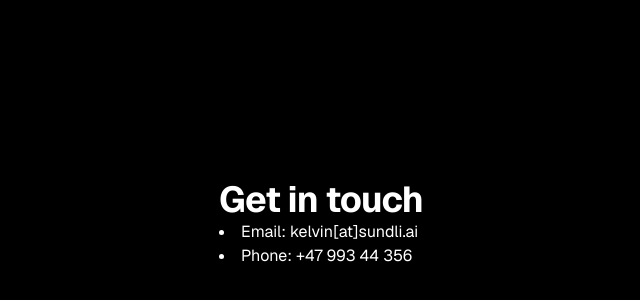
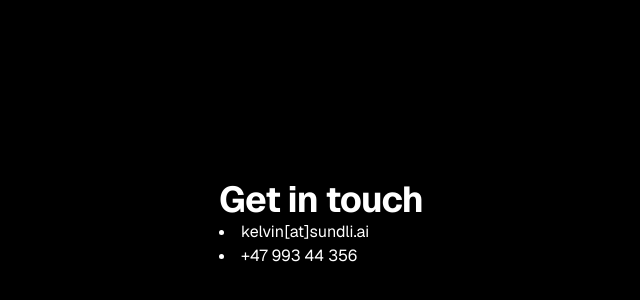
Before and after one commit to ks93/sundli.ai, a Next.js app: page /contact in a window 1280 px wide. Shown: the part 176-476 px from the top of the page, without its empty margins (69-709 px from the left). Built offline with nearby package versions, Linux system fonts and the light colour scheme.

Commit message:
Update page.tsx

```diff
--- a/src/app/contact/page.tsx
+++ b/src/app/contact/page.tsx
@@ -4,8 +4,8 @@ export default function Contact() {
       <div className="container max-w-3xl py-10">
         <h1 className="text-4xl font-bold tracking-tight">Get in touch</h1>
         <ul className="list-disc list-inside">
-          <li>Email: kelvin[at]sundli.ai</li>
-          <li>Phone: +47 993 44 356</li>
+          <li>kelvin[at]sundli.ai</li>
+          <li>+47 993 44 356</li>
         </ul>
       </div>
     </main>
```
